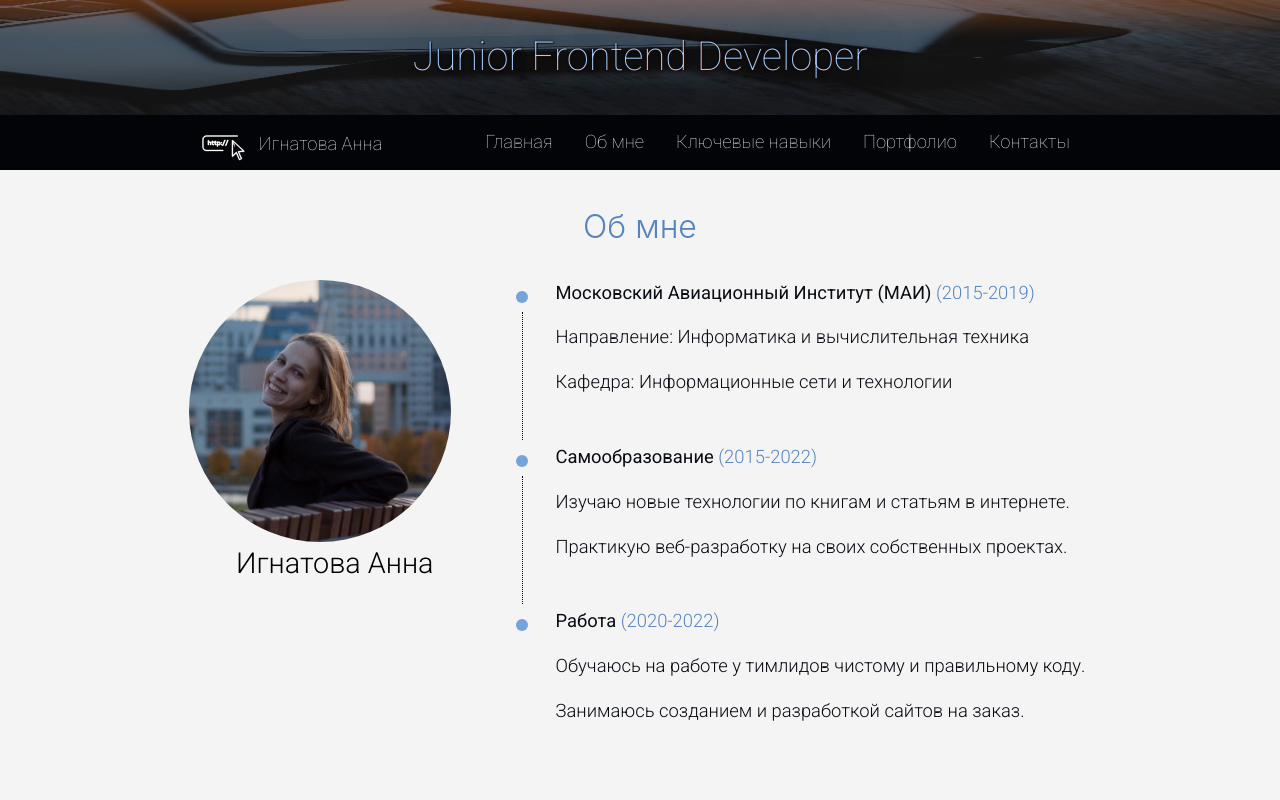
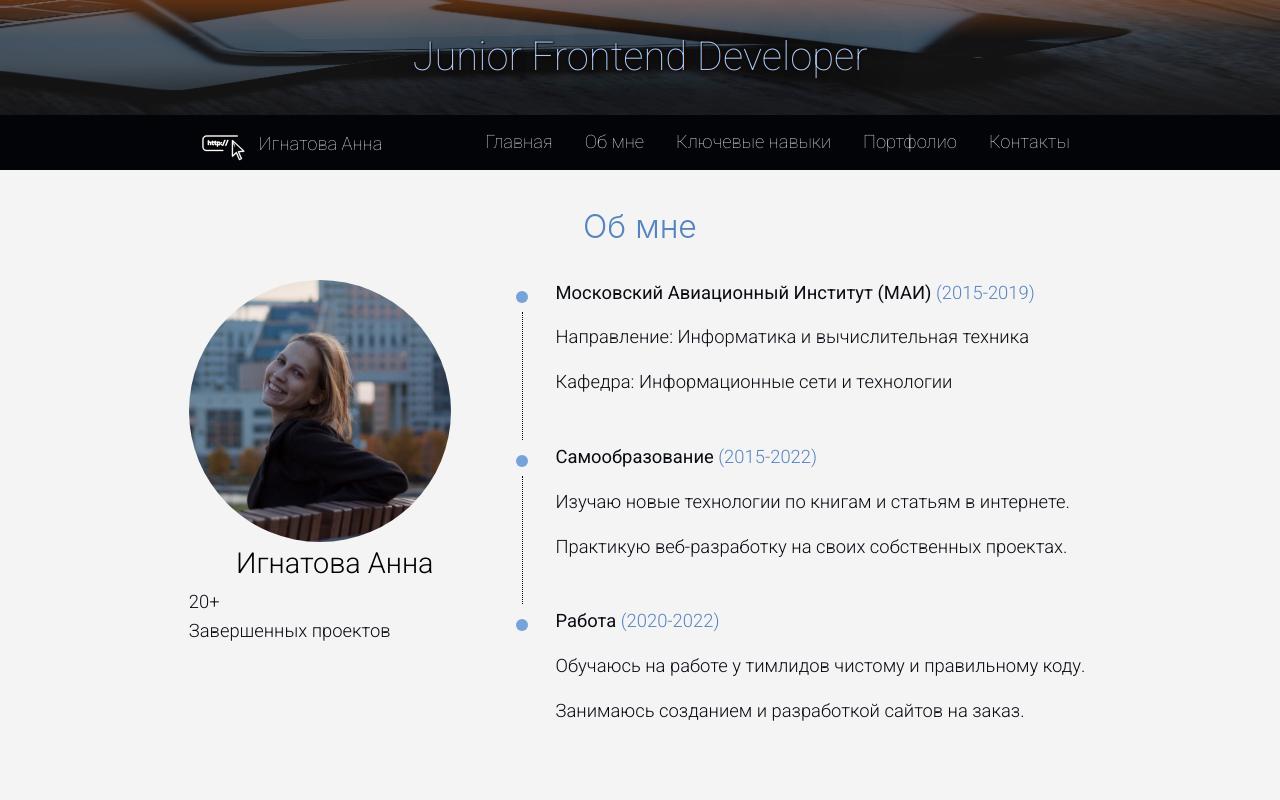
Before and after one commit to AnigalHub/Portfolio, a Nuxt app: page / in a window 1280 px wide. Shown: the top 800 px of the page. Built offline with nearby package versions, Linux system fonts and the light colour scheme.

Commit message:
удален блок <div class="ed"> - лишняя вложенность

```diff
--- a/components/about.vue
+++ b/components/about.vue
@@ -6,9 +6,15 @@
         <b-col cols="4">
           <img src="../static/me.jpg">
           <p class="name">Игнатова Анна</p>
+          <div class="flex-container">
+            <div v-for="(skill,index) in Skills" :key="index">
+              <div class="text number">{{skill.svg}}</div>
+              <div class="text">{{skill.skills_name}}</div>
+            </div>
+          </div>
         </b-col>
         <b-col>
-          <div class="ed">
+
             <ul>
               <li class="text" v-for="(education,index) in About" :key="index">
                 <p><b>{{education.name}}<span> {{education.year}}</span></b></p>
@@ -16,7 +22,7 @@
                 <p>{{education.department}}</p>
               </li>
             </ul>
-          </div>
+
         </b-col>
       </b-row>
     </b-container>
@@ -28,6 +34,10 @@
       name: "about",
       data() {
         return {
+          Skills:[
+            // {svg:'5+', skills_name: 'Лет изучения Web-разработки',},
+            {svg:'20+', skills_name: 'Завершенных проектов',},
+          ],
           About:[
             {
               name: "Московский Авиационный Институт (МАИ)",
```
